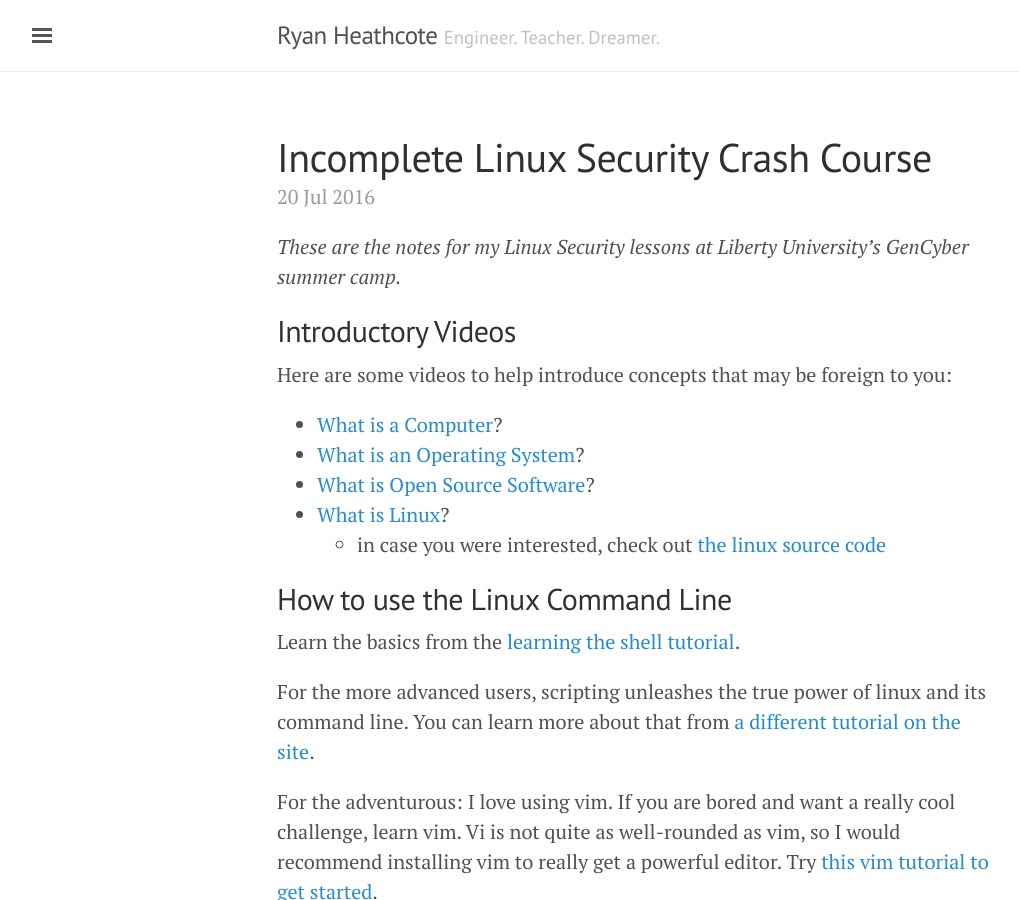
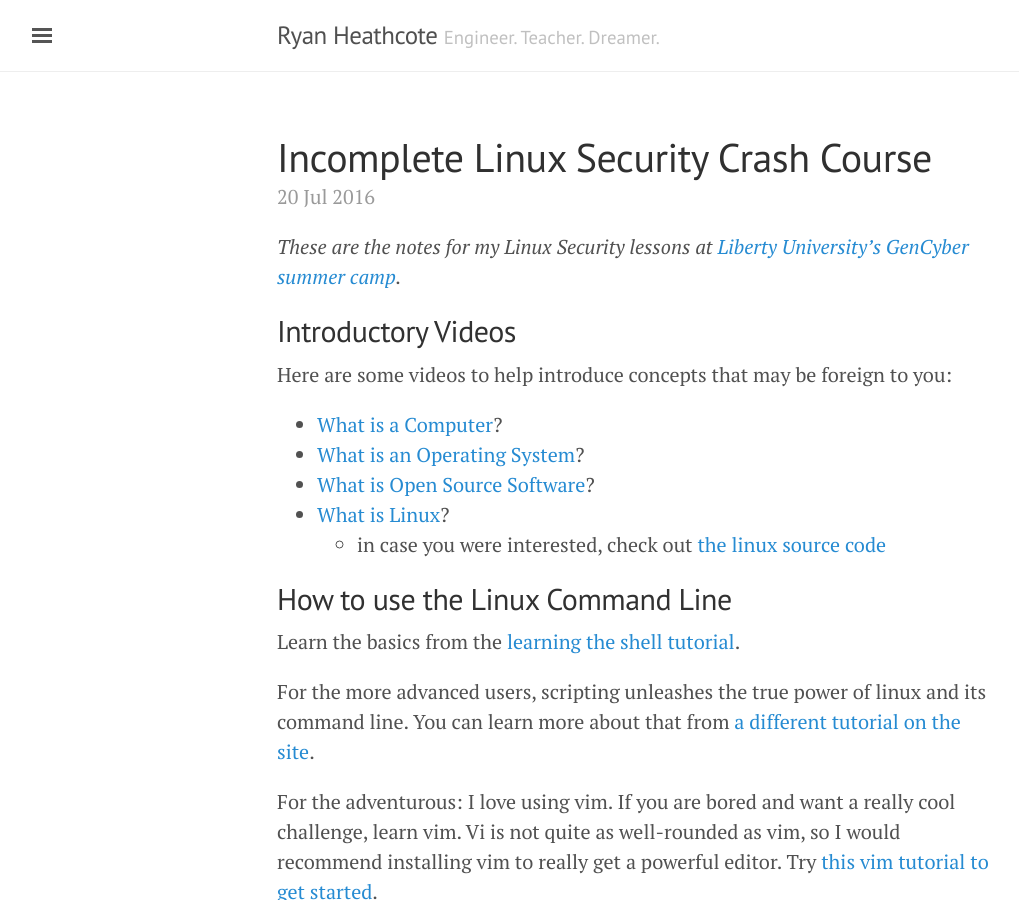
Before and after one commit to slackboxster/slackboxster.github.io, a Jekyll site: the page built from _posts/2016-07-20-linux-security-crash-course.md, in a window 1280 px wide and 900 px high. Shown: the whole window, without its empty margins (3-1022 px from the left). Built offline with Jekyll 4.4.1, drawn with Linux system fonts in a browser that asks for light colours; some of the changed lines change nothing that is shown.

Commit message:
Add link to news article

```diff
--- a/_posts/2016-07-20-linux-security-crash-course.md
+++ b/_posts/2016-07-20-linux-security-crash-course.md
@@ -3,7 +3,7 @@
 title: Incomplete Linux Security Crash Course
 ---
 
-*These are the notes for my Linux Security lessons at Liberty University's GenCyber summer camp.*
+*These are the notes for my Linux Security lessons at [Liberty University's GenCyber summer camp](http://www.liberty.edu/news/index.cfm?PID=18495&MID=199858).*
 
 ## Introductory Videos
 Here are some videos to help introduce concepts that may be foreign to you:
```
